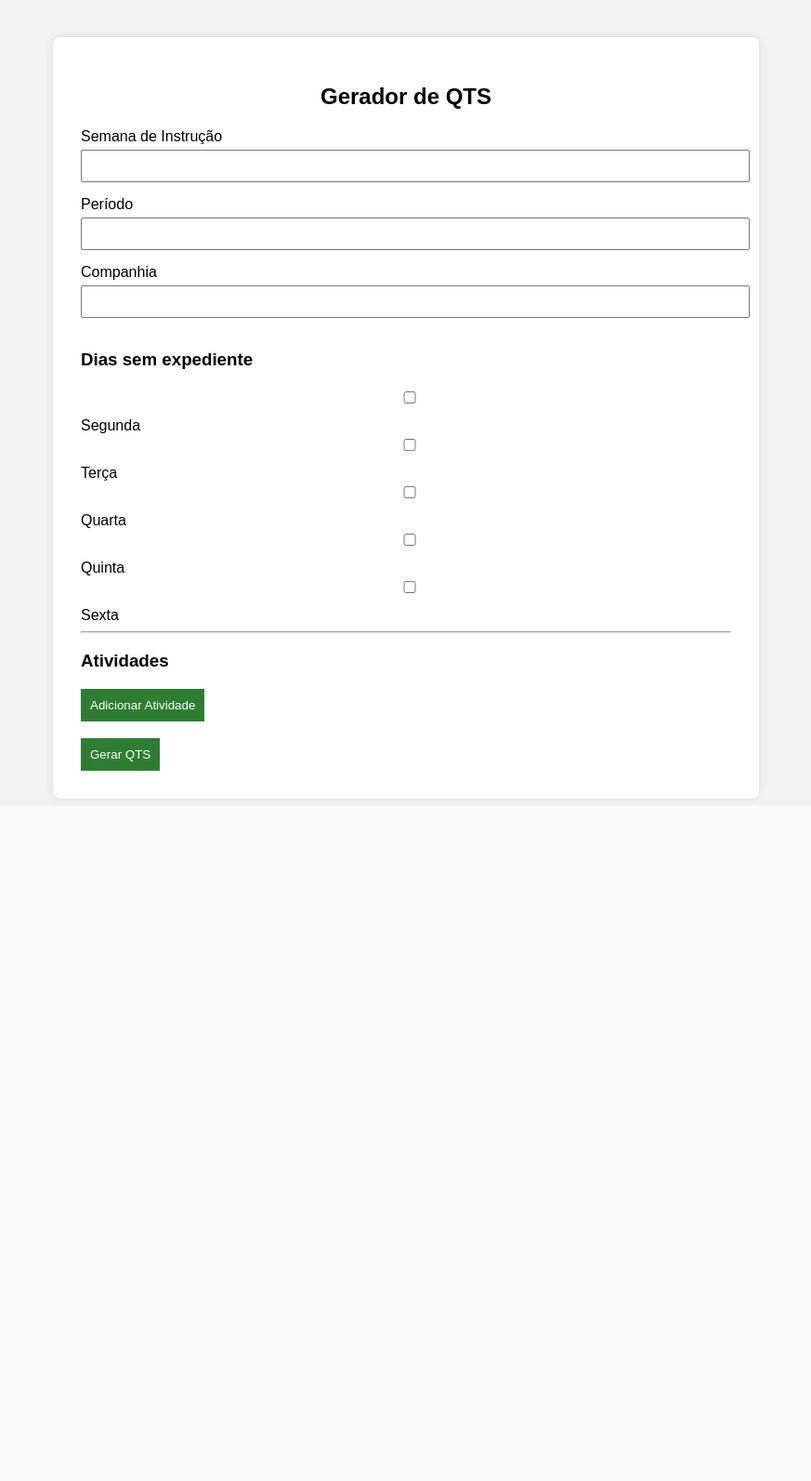
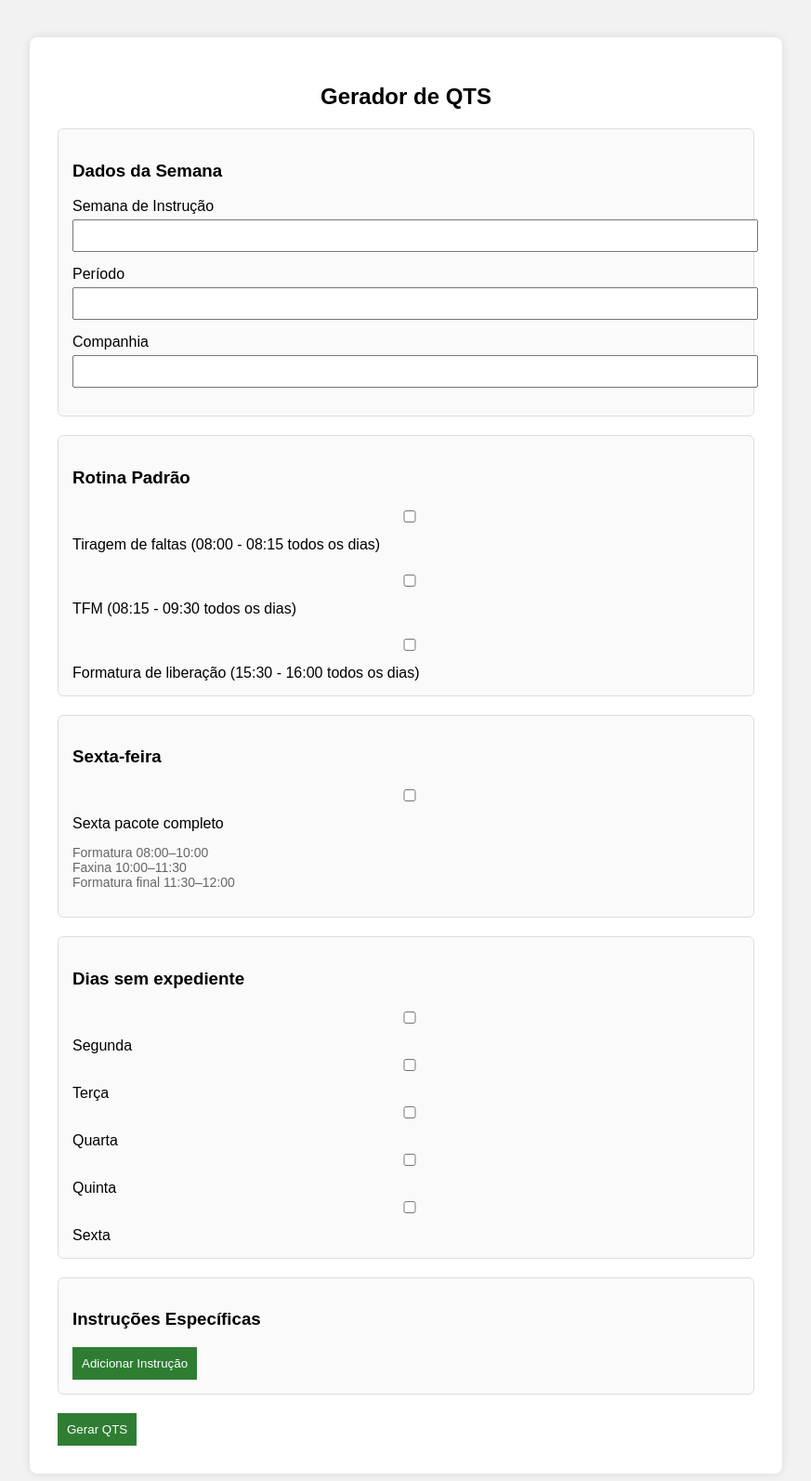
Before and after one commit to Htr33ml/gerador-qts, a Flask app: page / in a window 1280 px wide. Shown: the whole page at 93% size, without its empty margins (203-1076 px from the left). Before the commit the page ends 862 px from the top, so only its background shows below. Run offline with Flask 3, Linux system fonts and the light colour scheme.

Commit message:
Update index.html

```diff
--- a/templates/index.html
+++ b/templates/index.html
@@ -12,7 +12,7 @@ background:#f2f2f2;
 }
 
 .container{
-width:700px;
+width:750px;
 margin:auto;
 margin-top:40px;
 background:white;
@@ -44,21 +44,29 @@ button:hover{
 background:#1b5e20;
 }
 
+.bloco{
+border:1px solid #ddd;
+padding:15px;
+margin-bottom:20px;
+border-radius:6px;
+background:#fafafa;
+}
+
 .atividade{
 border:1px solid #ddd;
 padding:10px;
-margin-bottom:10px;
+margin-top:10px;
 border-radius:5px;
-background:#fafafa;
+background:#ffffff;
 }
 
 </style>
 
 <script>
 
-function adicionarAtividade(){
+function adicionarInstrucao(){
 
-const container = document.getElementById("atividades")
+const container = document.getElementById("instrucoes")
 
 const bloco = document.createElement("div")
 bloco.className="atividade"
@@ -66,7 +74,7 @@ bloco.className="atividade"
 bloco.innerHTML=`
 
 <label>Dia</label>
-<select name="dia">
+<select name="dia_instrucao">
 <option value="SEGUNDA">Segunda</option>
 <option value="TERÇA">Terça</option>
 <option value="QUARTA">Quarta</option>
@@ -79,11 +87,6 @@ bloco.innerHTML=`
 
 <label>Hora fim</label>
 <input type="text" name="hora_fim">
-
-<label>
-<input type="checkbox" name="geral">
-Atividade Geral (mesclada)
-</label>
 
 <label>Instruendo</label>
 <input type="text" name="instruendo">
@@ -124,6 +127,10 @@ container.appendChild(bloco)
 
 <form method="POST">
 
+<div class="bloco">
+
+<h3>Dados da Semana</h3>
+
 <label>Semana de Instrução</label>
 <input type="text" name="semana">
 
@@ -133,6 +140,51 @@ container.appendChild(bloco)
 <label>Companhia</label>
 <input type="text" name="companhia">
 
+</div>
+
+
+<div class="bloco">
+
+<h3>Rotina Padrão</h3>
+
+<label>
+<input type="checkbox" name="tiragem_faltas">
+Tiragem de faltas (08:00 - 08:15 todos os dias)
+</label><br><br>
+
+<label>
+<input type="checkbox" name="tfm">
+TFM (08:15 - 09:30 todos os dias)
+</label><br><br>
+
+<label>
+<input type="checkbox" name="formatura_final">
+Formatura de liberação (15:30 - 16:00 todos os dias)
+</label>
+
+</div>
+
+
+<div class="bloco">
+
+<h3>Sexta-feira</h3>
+
+<label>
+<input type="checkbox" name="sexta_pacote">
+Sexta pacote completo
+</label>
+
+<p style="font-size:14px;color:#666">
+Formatura 08:00–10:00<br>
+Faxina 10:00–11:30<br>
+Formatura final 11:30–12:00
+</p>
+
+</div>
+
+
+<div class="bloco">
+
 <h3>Dias sem expediente</h3>
 
 <label><input type="checkbox" name="sem_expediente" value="SEGUNDA"> Segunda</label><br>
@@ -141,15 +193,19 @@ container.appendChild(bloco)
 <label><input type="checkbox" name="sem_expediente" value="QUINTA"> Quinta</label><br>
 <label><input type="checkbox" name="sem_expediente" value="SEXTA"> Sexta</label>
 
-<hr>
+</div>
 
-<h3>Atividades</h3>
 
-<div id="atividades"></div>
+<div class="bloco">
 
-<button type="button" onclick="adicionarAtividade()">Adicionar Atividade</button>
+<h3>Instruções Específicas</h3>
 
-<br><br>
+<div id="instrucoes"></div>
+
+<button type="button" onclick="adicionarInstrucao()">Adicionar Instrução</button>
+
+</div>
+
 
 <button type="submit">Gerar QTS</button>
 
```
